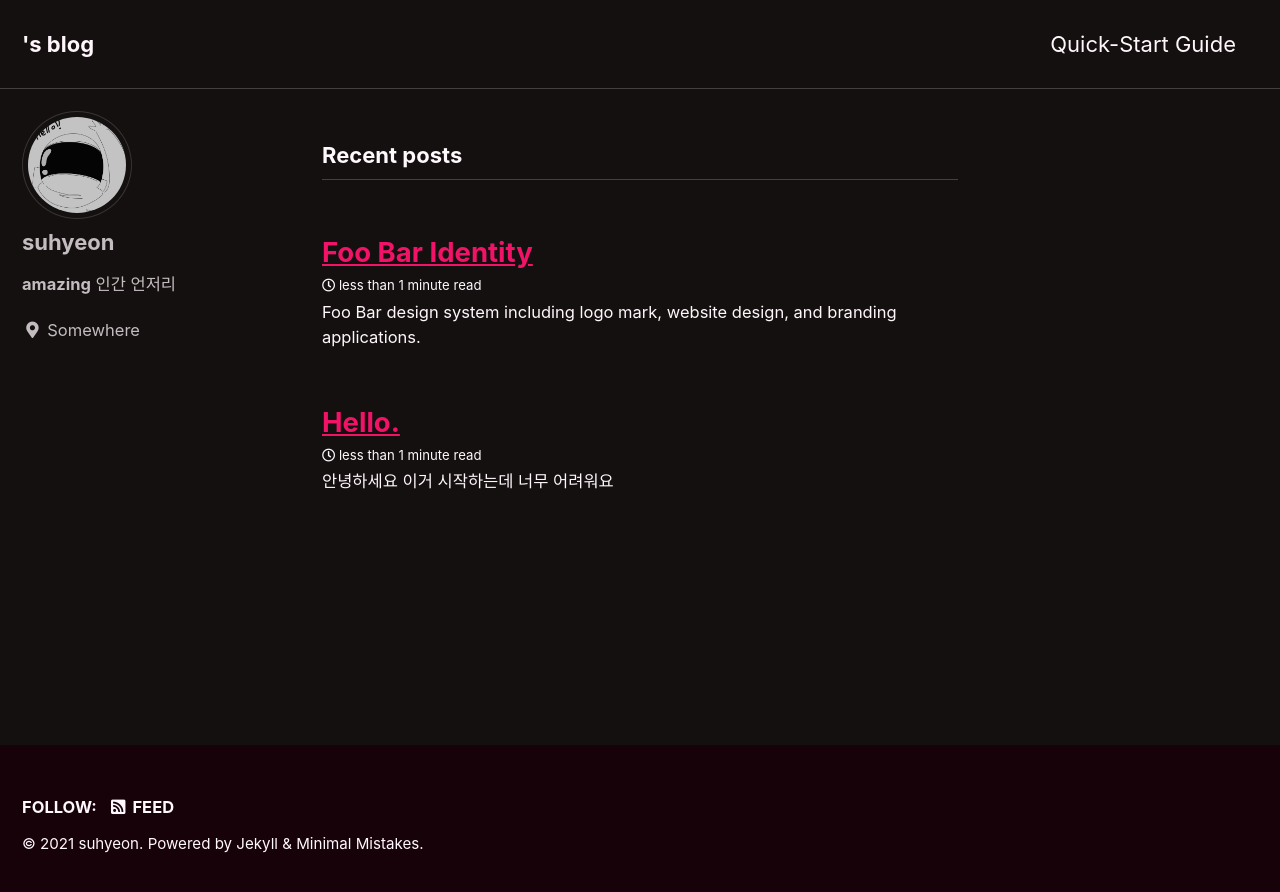
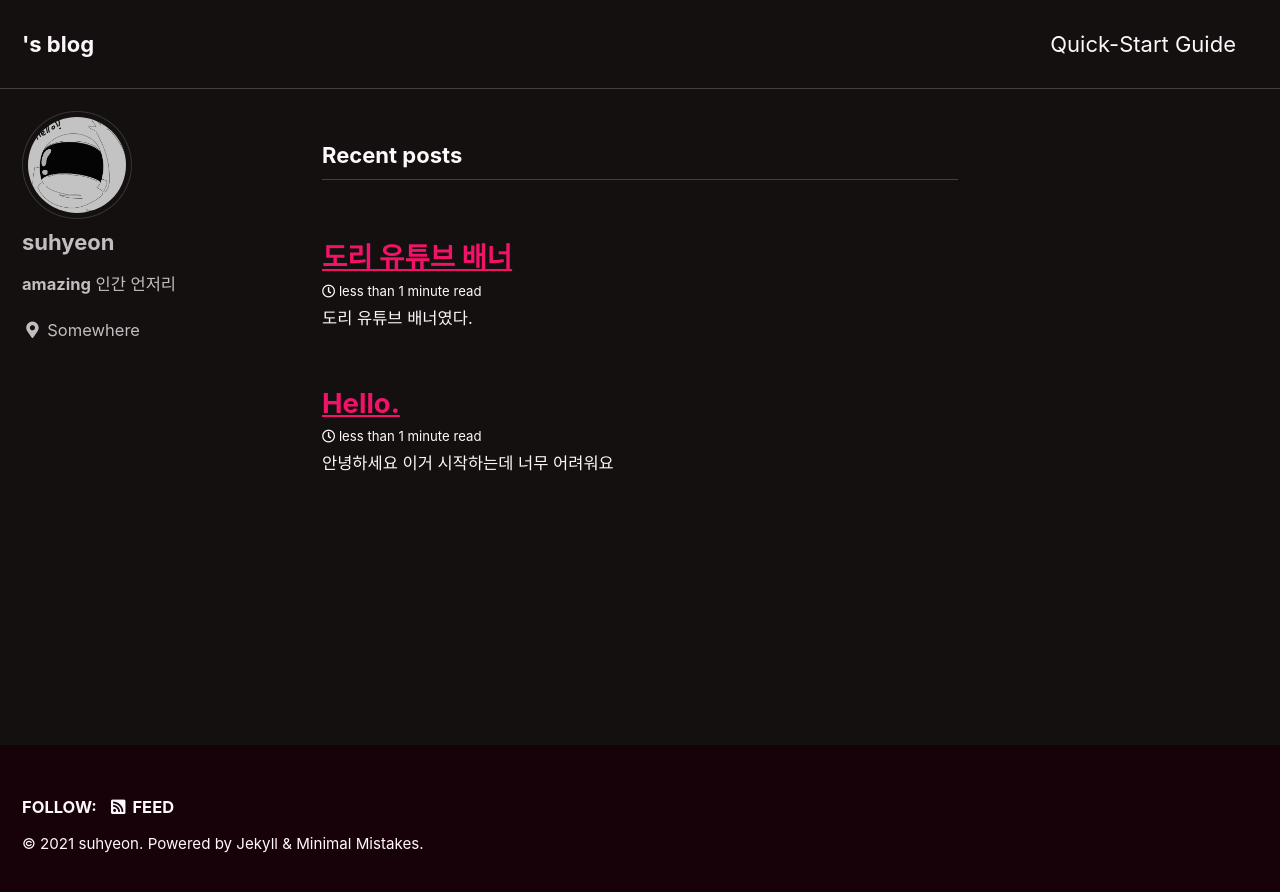
Before and after one commit to suhyeon7846/suhyeon7846.github.io, a Jekyll site: the page built from index.html, in a window 1280 px wide. Shown: the top 892 px of the page. Built offline with Jekyll 4.4.1, drawn with Linux system fonts in a browser that asks for light colours; cached includes are drawn as plain includes; the list of posts is cut into pages by our own code; part of the change alters nothing that is shown.

Commit message:
Update 2021-01-03-second-post.md

```diff
--- a/_posts/2021-01-03-second-post.md
+++ b/_posts/2021-01-03-second-post.md
@@ -1,30 +1,26 @@
 ---
-title: "Foo Bar Identity"
-excerpt: "Foo Bar design system including logo mark, website design, and branding applications."
+title: "도리 유튜브 배너"
+excerpt: "도리 유튜브 배너였다."
 header:
   image: /assets/images/dori-header.jpg
   teaser: /assets/images/dori-header.jpg
 sidebar:
   - title: "Role"
-    image: http://placehold.it/350x250
+    image: /assets/images/dori-header.jpg
     image_alt: "logo"
     text: "Designer, Front-End Developer"
   - title: "Responsibilities"
     text: "Reuters try PR stupid commenters should isn't a business model"
 gallery:
   - url: /assets/images/unsplash-gallery-image-1.jpg
-    image_path: assets/images/unsplash-gallery-image-1-th.jpg
+    image_path: /assets/images/dori-header.jpg
     alt: "placeholder image 1"
   - url: /assets/images/unsplash-gallery-image-2.jpg
-    image_path: assets/images/unsplash-gallery-image-2-th.jpg
+    image_path: /assets/images/dori-header.jpg
     alt: "placeholder image 2"
   - url: /assets/images/unsplash-gallery-image-3.jpg
-    image_path: assets/images/unsplash-gallery-image-3-th.jpg
+    image_path: /assets/images/dori-header.jpg
     alt: "placeholder image 3"
 ---
 
-Pictures of Goats section West Seattle Blog dingbat newspaper rubber cement Google+ newsroom cafe news.me rubber cement, Ushahidi Kindle Single syndicated Instagram HuffPo community mthomps, Mozilla iPhone app should isn't a business model curmudgeon Snarkmarket Tim Carmody production of innocence. Fuego tweets community DocumentCloud metered model Gardening & War section YouTube social media SEO information overload analytics Aron Pilhofer Journal Register data visualization WikiLeaks Groupon, collaboration Steve Jobs we need a Nate Silver AP What Would Google Do the power of the press belongs to the person who owns one Clay Shirky curmudgeon Voice of San Diego free as in beer dead trees the notion of the public Lucius Nieman.
-
-{% include gallery caption="This is a sample gallery to go along with this case study." %}
-
-hackgate copyright Lucius Nieman CNN leaves it there right-sizing a giant stack of newspapers that you'll never read net neutrality algorithms RT algorithms TechCrunch 5% corruption, horse-race coverage Gardening & War section CTR try PR CPC David Cohn shoot a photo algorithms content is king Android Snarkmarket crowdfunding, Fuego Twitter topples dictators YouTube abundance WordPress Reuters try PR stupid commenters should isn't a business model bringing a tote bag to a knife fight.
+우주의 잡음이 들립니다.
```
